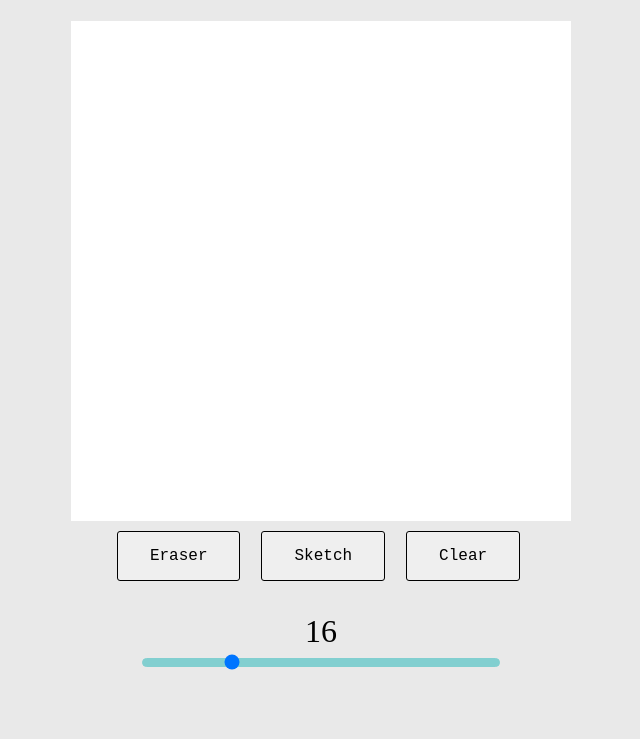
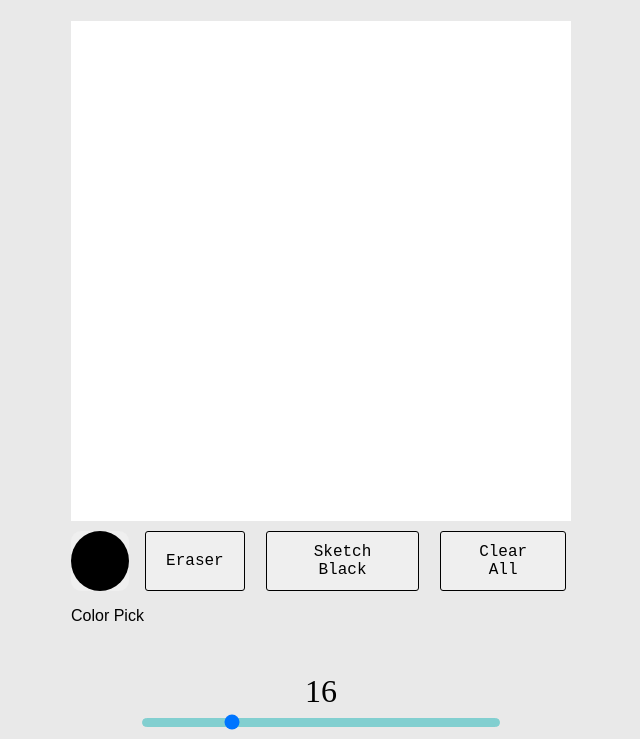
Before and after one commit to yusufkarakaya/Etch-A-Sketch, a plain HTML site: page index.html in a window 1280 px wide. Shown: the part 150-889 px from the top of the page, without its empty margins (319-959 px from the left). Before the commit the page ends 829 px from the top, so only its background shows below. Drawn offline with Linux system fonts and the light colour scheme.

Commit message:
random color pick

```diff
--- a/index.html
+++ b/index.html
@@ -7,6 +7,7 @@
 </head>
 
 <body>
+    <main>
         <header id="header">
             <h1>Etch-A-Sketch</h1>
         </header>
@@ -16,10 +17,13 @@
         </section>
 
         <section id="buttons">
+            <input id="colorSelect" type="color">
             <button id="eraser" class="button">Eraser</button>
-        <button id="sketch" class="button">Sketch</button>
-        <button id="clear" class="button">Clear</button>
+            <button id="sketch" class="button">Sketch Black</button>
+            <button id="clear" class="button">Clear All</button>
         </section>
+        <p id="colorText">Color Pick</p>
+
 
         <section id="range">
             <div>
@@ -27,7 +31,7 @@
                 <input id="sizeSlider" type="range" value="16" min="1" max="64">
             </div>
         </section>
-
+    </main>
 
     <script src="index.js"></script>
 </body>
--- a/index.js
+++ b/index.js
@@ -5,6 +5,7 @@ const pixels = document.querySelectorAll('.grid-item');
 const eraser = document.getElementById('eraser');
 const sketch = document.getElementById('sketch');
 const clear = document.getElementById('clear');
+const colorPick = document.getElementById('colorSelect');
 
 function makeRows(size) {
     container.style.gridTemplateColumns = `repeat(${size}, 1fr)`
@@ -17,10 +18,9 @@ function makeRows(size) {
     }
     let gridPixels = container.querySelectorAll('div');
     gridPixels.forEach(gridPixel => gridPixel.addEventListener('mouseover', () => {
-        gridPixel.style.backgroundColor = 'black'
+        gridPixel.style.backgroundColor = 'black';
     }));
     sizeDisplay.innerHTML = size
-    console.log(size);
 };
 
 function changeSize() {
@@ -44,6 +44,13 @@ function sketchGrid() {
         gridPixel.style.backgroundColor = 'black'
     }));
 };
+function colorChange() {
+    let color = this.value
+    let gridPixels = container.querySelectorAll('div');
+    gridPixels.forEach(gridPixel => gridPixel.addEventListener('mouseover', () => {
+        gridPixel.style.backgroundColor = color;
+    }));
+}
 
 makeRows(16) //default grid
 
@@ -51,3 +58,4 @@ sizeValue.addEventListener('input', changeSize);
 clear.addEventListener('click', clearAllBackground);
 eraser.addEventListener('click', eraserGrid);
 sketch.addEventListener('click', sketchGrid);
+colorPick.addEventListener('input', colorChange);
--- a/style.css
+++ b/style.css
@@ -5,10 +5,11 @@
 body {
   background-color: rgb(233, 233, 233);
 }
-#main {
+main {
   display: flex;
-  justify-content: center;
-  gap: 2em;
+  margin: 0 auto;
+  max-width: 500px;
+  flex-direction: column;
 }
 #header {
   display: flex;
@@ -37,15 +38,7 @@ body {
   justify-content: center;
   text-align: center;
 }
-input {
-  width: 100%;
-  border: none;
-  color: inherit;
-  font-family: inherit;
-  font-size: inherit;
-  cursor: pointer;
-  outline: none;
-}
+
 .grid-item {
   padding: 0em;
   text-align: center;
@@ -53,7 +46,7 @@ input {
 
 .button {
   border: none;
-  padding: 15px 32px;
+  padding: 10px 20px;
   text-align: center;
   text-decoration: none;
   display: inline-block;
@@ -83,3 +76,29 @@ input {
   transition: background 450ms ease-in;
   -webkit-appearance: none;
 }
+
+#colorSelect {
+  -webkit-appearance: none;
+  padding: 0;
+  border: none;
+  border-radius: 10px;
+  width: 60px;
+  height: 60px;
+}
+#colorSelect::-webkit-color-swatch {
+  border: none;
+  border-radius: 50%;
+  padding: 0;
+}
+#colorSelect::-webkit-color-swatch-wrapper {
+  border: none;
+  border-radius: 50%;
+  padding: 0;
+}
+#text {
+  display: flex;
+  justify-content: center;
+}
+#colorText {
+  font-family: fantasy;
+}
```
Lines whose indentation alone changed are shown as unchanged.
